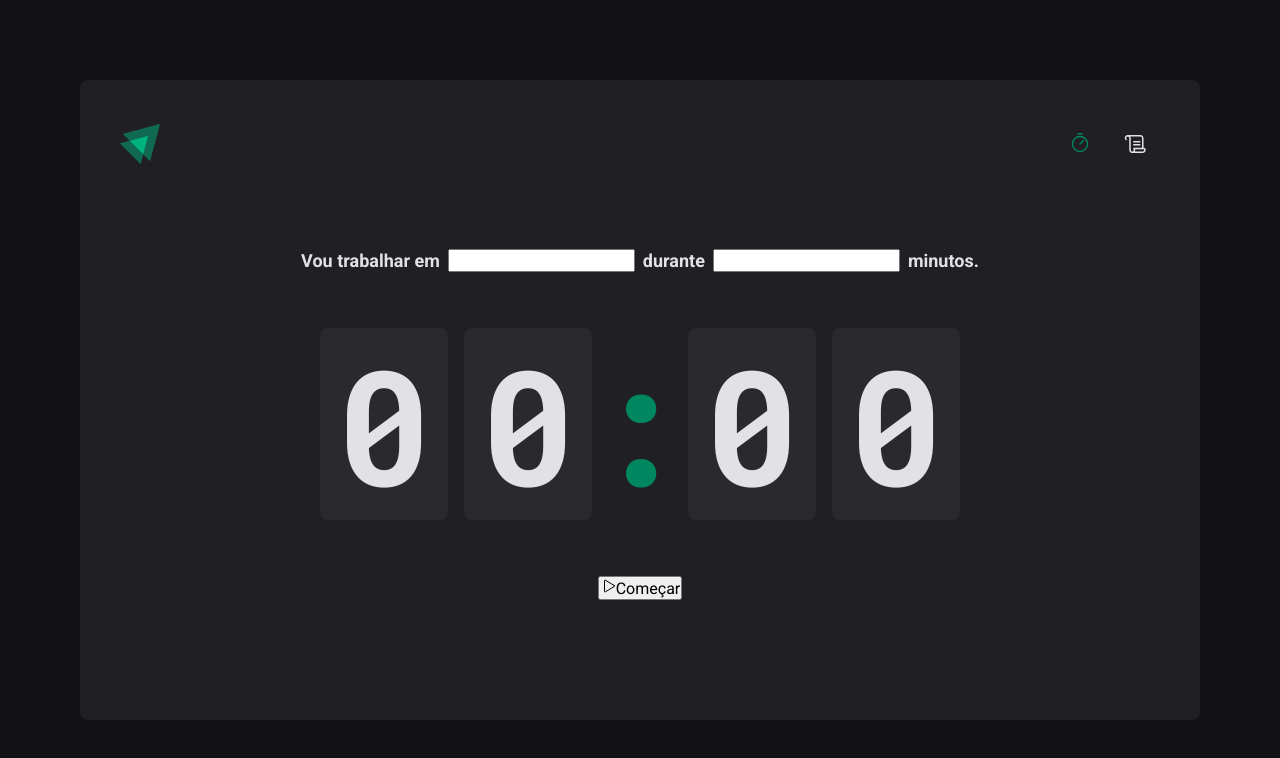
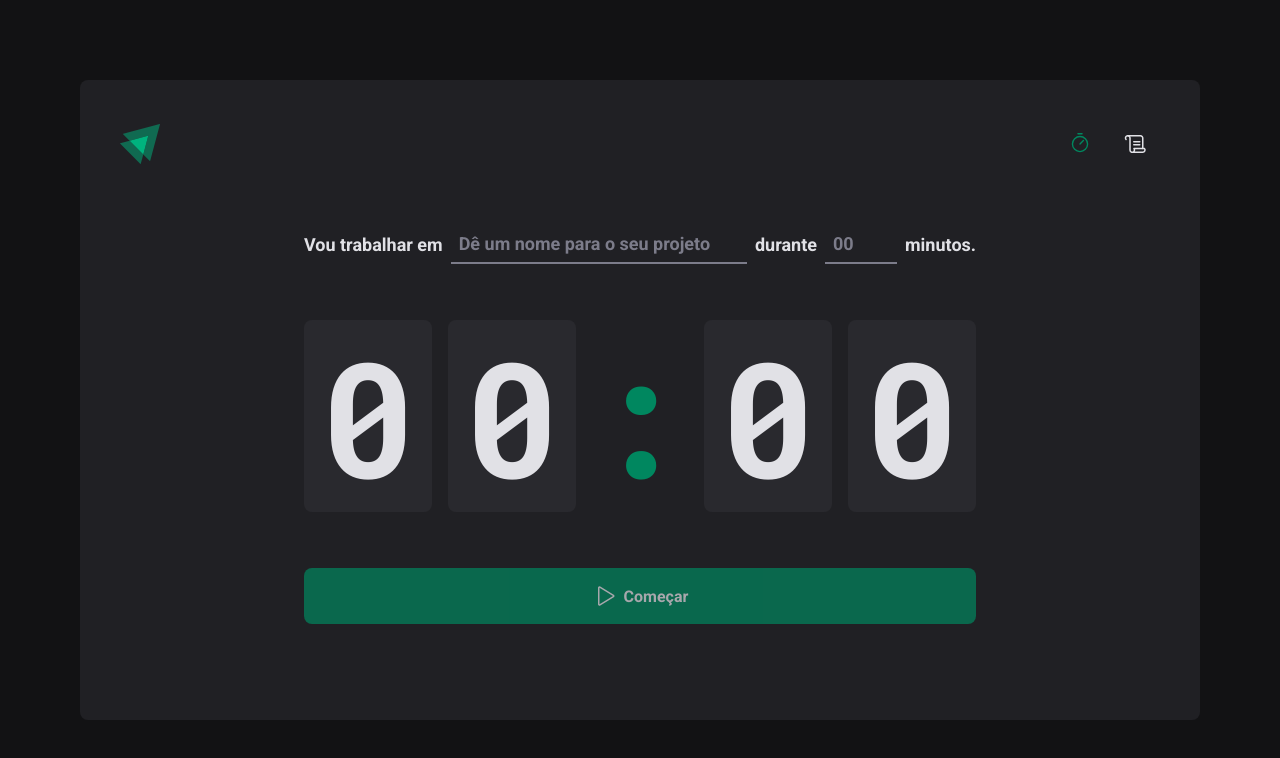
Before and after one commit to GabrielCarvf/02-ignite-timer, a React (Vite) app: page / in a window 1280 px wide. Shown: the top 758 px of the page. Built offline with nearby package versions, Linux system fonts and the light colour scheme.

Commit message:
:construction: Melhorias nos inputs
- Estilização dos inputs;
- Lista de opções para selecionar;

```diff
--- a/src/pages/Home/index.tsx
+++ b/src/pages/Home/index.tsx
@@ -3,7 +3,10 @@
   CountdownContainer,
   FormContainer,
   HomeContainer,
+  MinutesCountdownInput,
   Separator,
+  StartCountdownButton,
+  TaskInput,
 } from './styles'
 
 export function Home() {
@@ -12,9 +15,28 @@
       <form>
         <FormContainer>
           <label htmlFor="task">Vou trabalhar em</label>
-          <input type="text" id="task" />
+          <TaskInput
+            list="task-suggestion"
+            type="text"
+            id="task"
+            placeholder="Dê um nome para o seu projeto"
+          />
+
+          <datalist id="task-suggestion">
+            <option value="Projeto 01" />
+            <option value="Projeto 02" />
+            <option value="Projeto 03" />
+          </datalist>
+
           <label htmlFor="minutesAmount">durante</label>
-          <input type="number" id="minutesAmount" />
+          <MinutesCountdownInput
+            type="number"
+            id="minutesAmount"
+            placeholder="00"
+            step={5}
+            min={5}
+            max={60}
+          />
           <span>minutos.</span>
         </FormContainer>
 
@@ -26,10 +48,10 @@
           <span>0</span>
         </CountdownContainer>
 
-        <button>
-          <Play />
+        <StartCountdownButton disabled type="submit">
+          <Play size={24} />
           Começar
-        </button>
+        </StartCountdownButton>
       </form>
     </HomeContainer>
   )
--- a/src/pages/Home/styles.ts
+++ b/src/pages/Home/styles.ts
@@ -28,6 +28,39 @@
   flex-wrap: wrap;
 `
 
+const BaseInput = styled.input`
+  background: transparent;
+  height: 2.5rem;
+  border: 0;
+  border-bottom: 2px solid ${(props) => props.theme['gray-500']};
+  font-weight: bold;
+  font-size: 1.125rem;
+  padding: 0 0.5rem;
+
+  color: ${(props) => props.theme['gray-100']};
+
+  &::placeholder {
+    color: ${(props) => props.theme['gray-500']};
+  }
+
+  &:focus {
+    box-shadow: none;
+    border-bottom: 2px solid ${(props) => props.theme['green-500']};
+  }
+`
+
+export const TaskInput = styled(BaseInput)`
+  flex: 1;
+
+  &::-webkit-calendar-picker-indicator {
+    display: none !important;
+  }
+`
+
+export const MinutesCountdownInput = styled(BaseInput)`
+  width: 4.5rem;
+`
+
 export const CountdownContainer = styled.div`
   display: flex;
   gap: 1rem;
@@ -47,8 +80,35 @@
 export const Separator = styled.div`
   padding: 2rem 0;
   color: ${(props) => props.theme['green-500']};
-  width: 4rem;
   overflow: hidden;
   display: flex;
   justify-content: center;
 `
+
+export const StartCountdownButton = styled.button`
+  width: 100%;
+  border: 0;
+  padding: 1rem;
+  border-radius: 8px;
+
+  display: flex;
+  align-items: center;
+  justify-content: center;
+
+  gap: 0.5rem;
+  font-weight: bold;
+
+  cursor: pointer;
+
+  background: ${(props) => props.theme['green-500']};
+  color: ${(props) => props.theme['gray-100']};
+
+  &:not(:disabled):hover {
+    background: ${(props) => props.theme['green-700']};
+  }
+
+  &:disabled {
+    cursor: not-allowed;
+    opacity: 0.7;
+  }
+`
```
